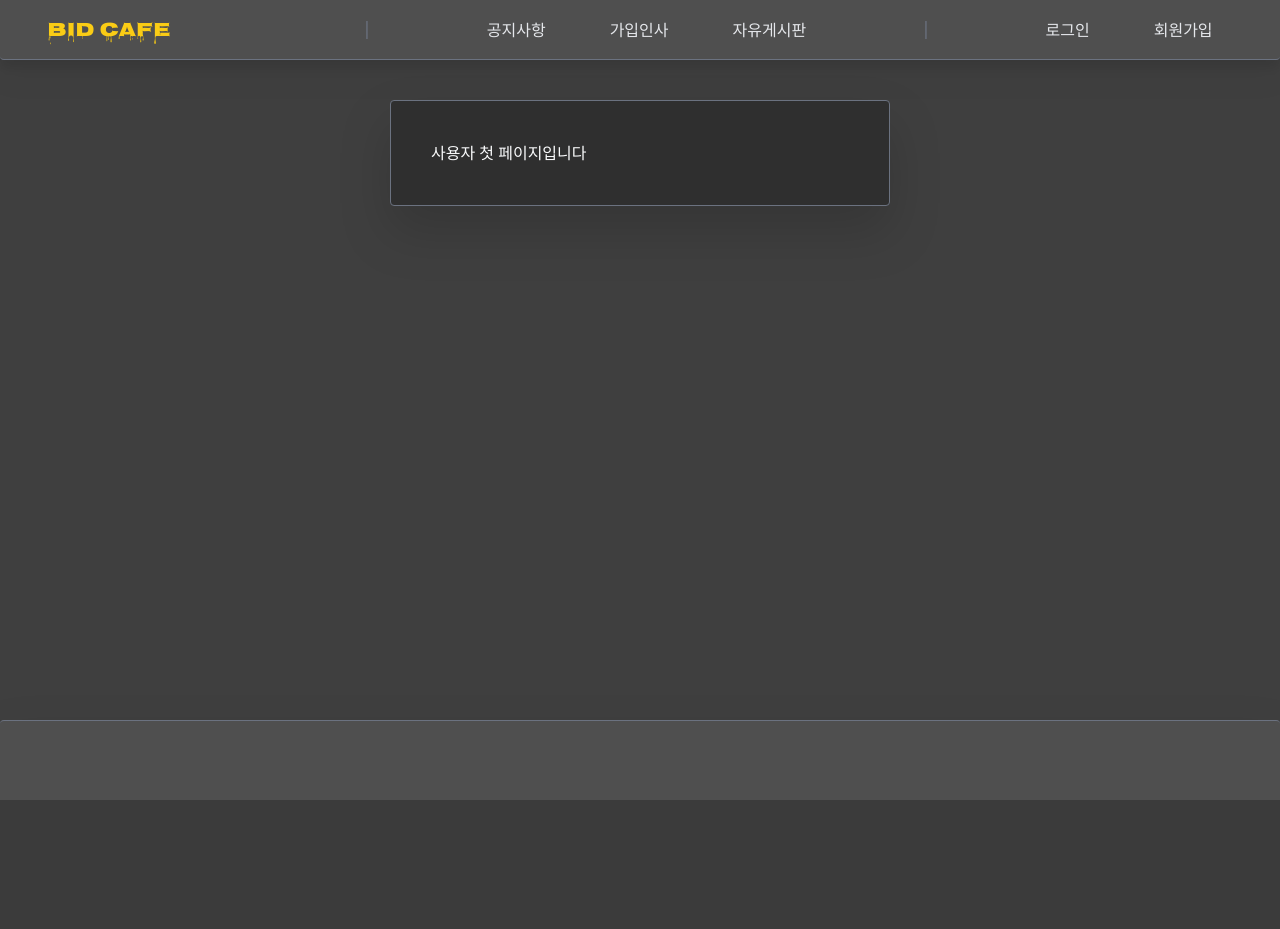
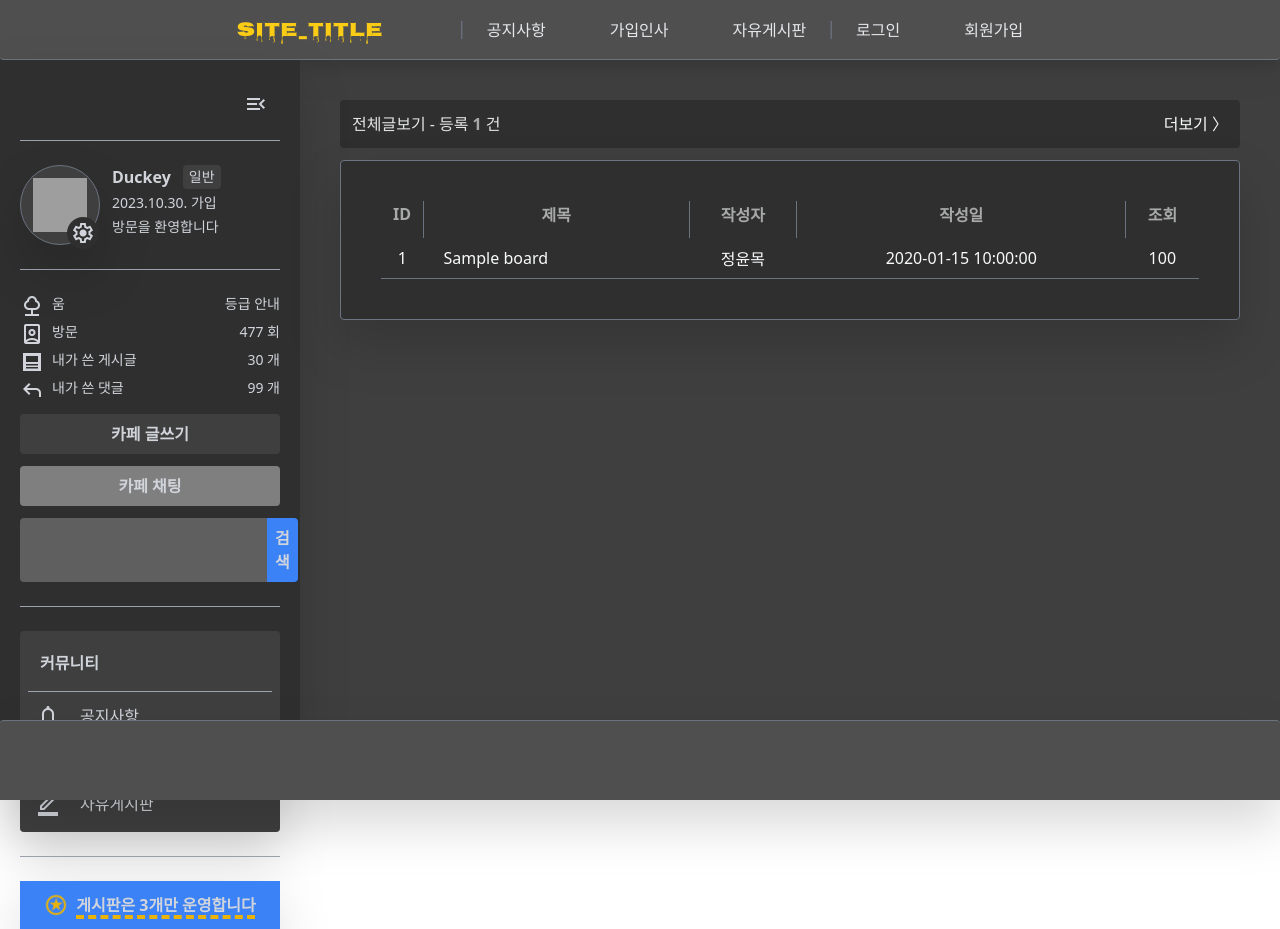
Before and after one commit to JungYoonMok/cafe, a CodeIgniter app: page /database/ in a window 1280 px wide. Before the commit the page ends 800 px from the top, so only its background shows below. Run offline with CodeIgniter, Linux system fonts and the light colour scheme; tables that the repository leaves empty or names only in its code hold one stand-in row (values such as "Sample post"); some libraries are stand-ins or nearby versions; grey boxes are pictures that could not be loaded.

Commit message:
ci - cafe - 2310301800

```diff
--- a/application/controllers/Hellow.php
+++ b/application/controllers/Hellow.php
@@ -11,9 +11,9 @@ defined('BASEPATH') OR exit('No direct script access allowed');
 
     public function index()
     {
-      $this->load->model('board_model');
-      $data['list'] = $this->board_model->GetBoardList();
-      $data['total'] = $this->board_model->GetBoardTotal();
+      $this->load->model('hellow_model');
+      $data['list'] = $this->hellow_model->GetBoardList();
+      $data['total'] = $this->hellow_model->GetBoardTotal();
 
       $this->load->view('header');
       $this->load->view('board/hellow_board', $data);
--- a/application/controllers/Notice.php
+++ b/application/controllers/Notice.php
@@ -11,9 +11,9 @@ defined('BASEPATH') OR exit('No direct script access allowed');
 
     public function index()
     {
-      $this->load->model('board_model');
-      $data['list'] = $this->board_model->GetBoardList();
-      $data['total'] = $this->board_model->GetBoardTotal();
+      $this->load->model('notice_model');
+      $data['list'] = $this->notice_model->GetBoardList();
+      $data['total'] = $this->notice_model->GetBoardTotal();
 
       $this->load->view('header');
       $this->load->view('board/notice_board', $data);
--- a/application/controllers/Welcome.php
+++ b/application/controllers/Welcome.php
@@ -20,8 +20,12 @@ class Welcome extends CI_Controller {
 	 */
 	public function index()
 	{
+		$this->load->model('welcome_model');
+		$data['list'] = $this->welcome_model->GetBoardList();
+		$data['total'] = $this->welcome_model->GetBoardTotal();
+
 		$this->load->view('header');
-		$this->load->view('welcome_message');
+		$this->load->view('welcome_message', $data);
 		$this->load->view('footer');
 	}
 }
--- /dev/null
+++ b/application/models/Welcome_model.php
@@ -0,0 +1,29 @@
+<?
+
+class Welcome_model extends CI_Model
+{
+
+  public function __construct()
+  {
+    parent::__construct();
+  }
+
+  public function GetBoardList()
+  {
+    $this->load->database();
+    $result = $this->db->query('SELECT * FROM boards')->result();
+    $this->db->close();
+
+    return $result;
+  }
+
+  public function GetBoardTotal()
+  {
+    $this->load->database();
+    $result = $this->db->query('SELECT idx FROM boards')->num_rows();
+    return $result;
+  }
+}
+
+
+?>
--- a/application/views/Board/free_board.php
+++ b/application/views/Board/free_board.php
@@ -9,7 +9,7 @@
     </div>
 
     <!-- 컨텐츠 -->
-    <div class="py-10">
+    <div class="p-10">
 
       <div class="bg-[#2f2f2f] mb-5 opacity-90 p-5 w-[500px] flex gap-1">
         <h2>자유게시판 - 등록</h2>
--- a/application/views/Board/hellow_board.php
+++ b/application/views/Board/hellow_board.php
@@ -9,7 +9,7 @@
     </div>
 
     <!-- 컨텐츠 -->
-    <div class="py-10">
+    <div class="p-10">
 
       <div class="bg-[#2f2f2f] mb-5 opacity-90 p-5 w-[500px] flex gap-1">
         <h2>가입인사 - 등록</h2>
--- a/application/views/Board/notice_board.php
+++ b/application/views/Board/notice_board.php
@@ -9,7 +9,7 @@
     </div>
 
     <!-- 컨텐츠 -->
-    <div class="py-10">
+    <div class="p-10">
 
       <div class="bg-[#2f2f2f] mb-5 opacity-90 p-5 w-[500px] flex gap-1">
         <h2>공지사항 - 등록</h2>
--- a/application/views/header.php
+++ b/application/views/header.php
@@ -12,7 +12,7 @@
 
 <div class="bg-[#3f3f3f] text-gray-50 w-full">
 
-  <div class="w-full h-[60px] bg-[#4f4f4f] border-b border-gray-500 rounded-b drop-shadow-xl">
+  <div class="w-full h-[60px] bg-[#4f4f4f] flex place-content-around border-b border-gray-500 rounded-b drop-shadow-xl">
 
     <div class="max-w-[1400px] pt-1.5">
 
@@ -20,7 +20,7 @@
 
         <div class="w-[220px] pt-3 hover:translate-y-1 hover:scale-[95%] duration-200">
           <a href="/" class="font-['Nosifer'] text-xl text-yellow-400">
-            Bid Cafe
+            site_title
           </a>
         </div>
 
--- a/application/views/sidebar.php
+++ b/application/views/sidebar.php
@@ -1,4 +1,4 @@
-<div class="h-full w-[300px] bg-[#2f2f2f] p-5 text-gray-300 left-0 mr-10">
+<div class="h-full w-[300px] bg-[#2f2f2f] p-5 text-gray-300 left-0 drop-shadow-2xl">
 
   <!-- 사이드 여닫기 -->
   <div class="text-right mb-3 p-3">
@@ -12,12 +12,22 @@
     <!-- 구분선 -->
     <div class="border-b border-gray-400"></div>
 
-    <div class="flex gap-3">
+    <div class="flex my-3 gap-3">
       <!-- 프로필 -->
-      <div class="rounded-[50%] flex place-content-center border border-gray-500 h-20 w-20 p-3 bg-[#3f3f3f]">
-        <button class="material-symbols-outlined text-5xl text-gray-400 hover:scale-[95%] duration-100">
+      <div class="relative drop-shadow-2xl rounded-[50%] flex place-content-center border border-gray-500 h-20 w-20 p-3 bg-[#3f3f3f]">
+        <!-- <p class="material-symbols-outlined text-5xl text-gray-400 cursor-help hover:animate-bounce">
           person
-        </button>
+        </p> -->
+        <img
+        width="100%"
+        src="https://pds.saramin.co.kr/workenv-bg/202303/09/rr8njw_y8e6-w09k06_workenv-bg.png"
+        class="material-symbols-outlined text-5xl text-gray-400 cursor-help hover:animate-bounce">
+        </img>
+        <div class="absolute right-[0px] bottom-[-5px]">
+          <a href="#" class="bg-[#2f2f2f] rounded-[50%] p-1 cursor-pointer material-symbols-outlined hover:animate-spin duration-200">
+            settings
+          </a>
+        </div>
       </div>
       <div class="flex flex-col gap-1">
         <!-- 닉네임 및 등급 -->
@@ -39,7 +49,7 @@
     </div>
 
     <!-- 구분선 -->
-    <div class="border-b border-gray-400"></div>
+    <div class="border-b mb-3 border-gray-400"></div>
 
     <!-- 기타 -->
     <div class="flex gap-1 flex-col text-sm">
@@ -87,13 +97,27 @@
       <button class="p-2 w-full hover:text-white hover:underline rounded hover:opacity-80 font-bold duration-150 bg-[#7f7f7f]">카페 채팅</button>
     </div>
 
+    <!-- 검색 -->
+    <div class="flex w-full">
+      <input class="bg-[#5f5f5f] rounded-l outline-none p-2" type="text">
+      <button class="bg-blue-500 w-full p-2 rounded-r font-bold">검색</button>
+    </div>
+
     <!-- 구분선 -->
-    <div class="border-b border-gray-400"></div>
+    <div class="border-b my-3 border-gray-400"></div>
 
     <!-- 메뉴 -->
-    <div class="flex flex-col gap-1">
+    <div class="flex flex-col gap-1 bg-[#3f3f3f] p-2 rounded">
 
-      <a href="/notice" class="deration-500 hover:bg-[#3f3f3f] duration-100 p-2 rounded hover:text-gray-100">
+      <!-- 커뮤니티 -->
+      <div class="text-left p-3">
+        <p class="font-bold">커뮤니티</p>
+      </div>
+
+      <!-- 구분선 -->
+      <div class="border-b border-gray-400"></div>
+
+      <a href="/notice" class="deration-500 hover:bg-[#4f4f4f] duration-100 p-2 rounded hover:text-gray-100">
         <span class="w-full h-full flex gap-5" >
           <span class="material-symbols-outlined">
             notifications
@@ -102,7 +126,7 @@
         </span>
       </a>
 
-      <a href="#" class="deration-500 hover:bg-[#3f3f3f] duration-100 p-2 rounded hover:text-gray-100">
+      <a href="/hellow" class="deration-500 hover:bg-[#4f4f4f] duration-100 p-2 rounded hover:text-gray-100">
         <span class="w-full h-full flex gap-5" >
           <span class="material-symbols-outlined">
             waving_hand
@@ -111,7 +135,7 @@
         </span>
       </a>
 
-      <a href="/board" class="deration-500 hover:bg-[#3f3f3f] duration-100 p-2 rounded hover:text-gray-100">
+      <a href="/board" class="deration-500 hover:bg-[#4f4f4f] duration-100 p-2 rounded hover:text-gray-100">
         <span class="w-full h-full flex gap-5" >
           <span class="material-symbols-outlined">
             border_color
@@ -122,6 +146,19 @@
 
     </div>
 
+    <!-- 구분선 -->
+    <div class="border-b my-3 border-gray-400"></div>
+
+    <!-- 알림 -->
+    <div class="p-3 bg-blue-500 flex gap-2 place-content-center">
+      <span class="material-symbols-outlined animate-spin text-yellow-500">
+        stars
+      </span>
+      <p class="decoration-4 decoration-dashed underline-offset-4 decoration-yellow-500 underline font-bold">
+        게시판은 3개만 운영합니다
+      </p>
+    </div>
+
   </div>
 
 </div>
--- a/application/views/welcome_message.php
+++ b/application/views/welcome_message.php
@@ -4,16 +4,53 @@
 
 <div class="bg-[#3f3f3f] text-gray-50 w-full h-full pt-[140px] mt-[-140px]">
 
-  <div class="py-10 grid place-items-center">
+  <!-- 메인 틀 -->
+  <div class="flex h-full w-full">
 
-    <div class="bg-[#2f2f2f] border border-gray-500 w-[500px] p-10 rounded flex flex-col gap-5 relative drop-shadow-2xl">
+    <!-- 사이드 로드 -->
+    <div class="">
+      <?$this->load->view('sidebar');?>
+    </div>
 
-      <div>
-        <h2>사용자 첫 페이지입니다</h2>
+    <!-- 컨텐츠 -->
+    <div class="p-10 w-full">
+
+      <div class="flex bg-[#2f2f2f] rounded mb-3 items-center place-content-between">
+        <div class="opacity-90 p-3 flex gap-1">
+          <h2>전체글보기 - 등록</h2>
+          <h2 class="font-bold animate-pulse"><?=$total?></h2>
+          <h2>건</h2>
+        </div>
+        <div class="p-3">
+          <a href="#" class="hover:opacity-80 hover:underline">더보기 〉</a>
+        </div>
       </div>
+
+      <div class="bg-[#2f2f2f] border border-gray-500 p-10 rounded flex flex-col gap-5 relative drop-shadow-2xl">
+
+        <div>
+          <table class="text-gray-50 w-full">
+            <th class="opacity-60 pb-3 border-r border-gray-500">ID</th>
+            <th class="opacity-60 pb-3 border-r border-gray-500">제목</th>
+            <th class="opacity-60 pb-3 border-r border-gray-500">작성자</th>
+            <th class="opacity-60 pb-3 border-r border-gray-500">작성일</th>
+            <th class="opacity-60 pb-3">조회</th>
+            <?foreach($list as $li):?>
+              <tr class="border-b text-center border-gray-500">
+                <td class="py-2 px-1"><?=$li->idx?></td>
+                <td class="py-2 px-1 pl-5 hover:cursor-pointer hover:underline hover:opacity-70 text-start"><?=$li->title?></td>
+                <td class="py-2 px-1 hover:cursor-pointer hover:underline hover:opacity-70">정윤목</td>
+                <td class="py-2 px-1"><?=$li->regdate?></td>
+                <td class="py-2 px-1">100</td>
+              </tr>
+            <?endforeach?>
+          </table>
+        </div>
 
       </div>
 
     </div>
 
   </div>
+
+</div>
```
